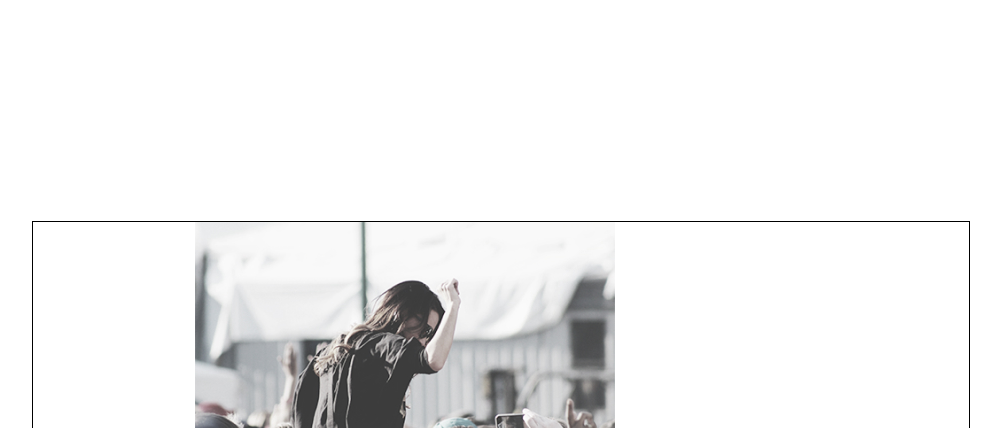
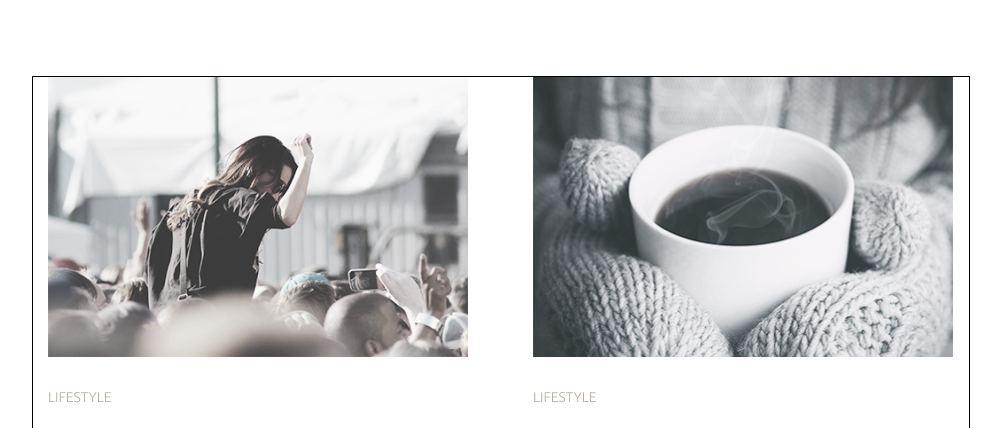
Before and after one commit to msx993/fotoblog, a plain HTML site: page Нова папка/index.html in a window 1280 px wide. Shown: the part 104-532 px from the top of the page, without its empty margins (139-1140 px from the left). Drawn offline with nearby package versions, Linux system fonts and the light colour scheme.

Commit message:
Update style.css

```diff
--- a/Нова папка/css/style.css
+++ b/Нова папка/css/style.css
@@ -106,14 +106,15 @@ outline:1px solid black ;
 }
 
 .gallery-list{
-
+  display: flex;
+flex-wrap: wrap;
 gap: 130px 65px;
 }
 
 
 .gallery-item{
 width: 420px;
-margin: 145px 65px 126px 147px;
+
 }
 
 .gallery {
```
